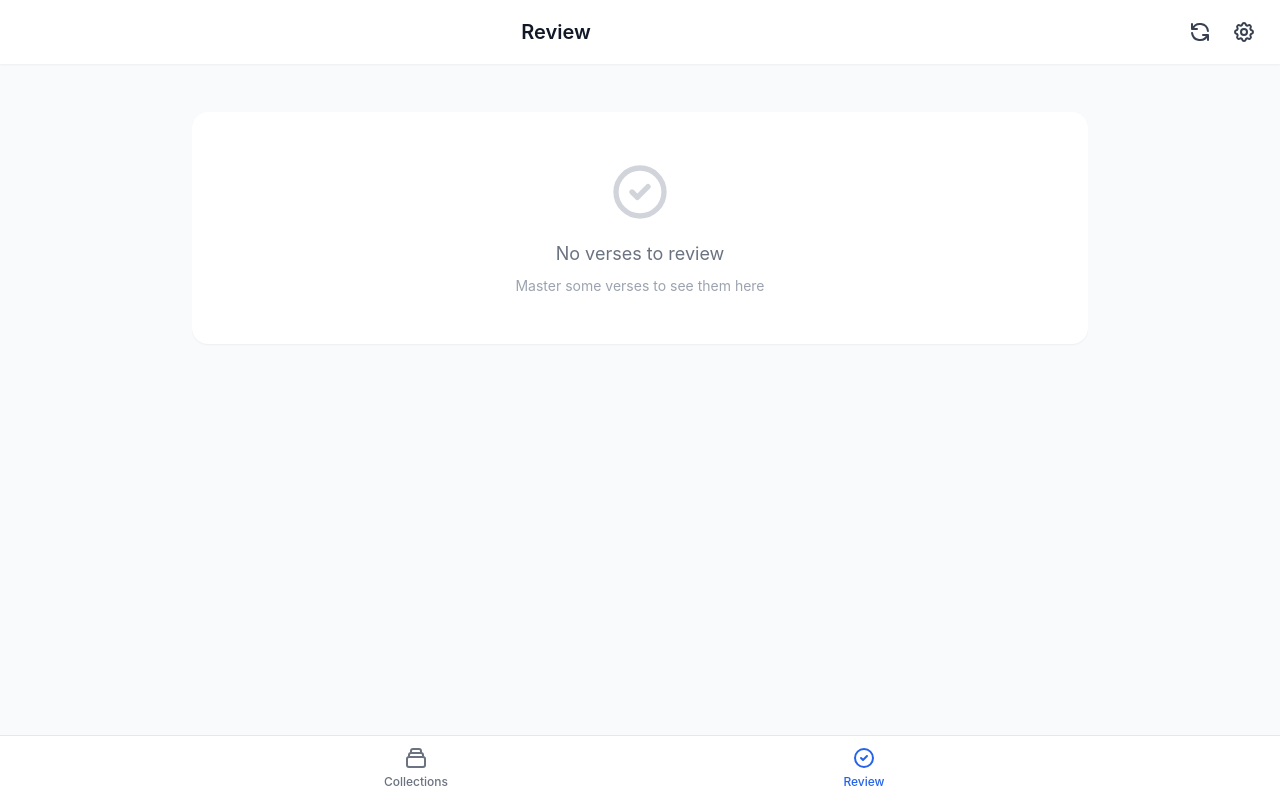
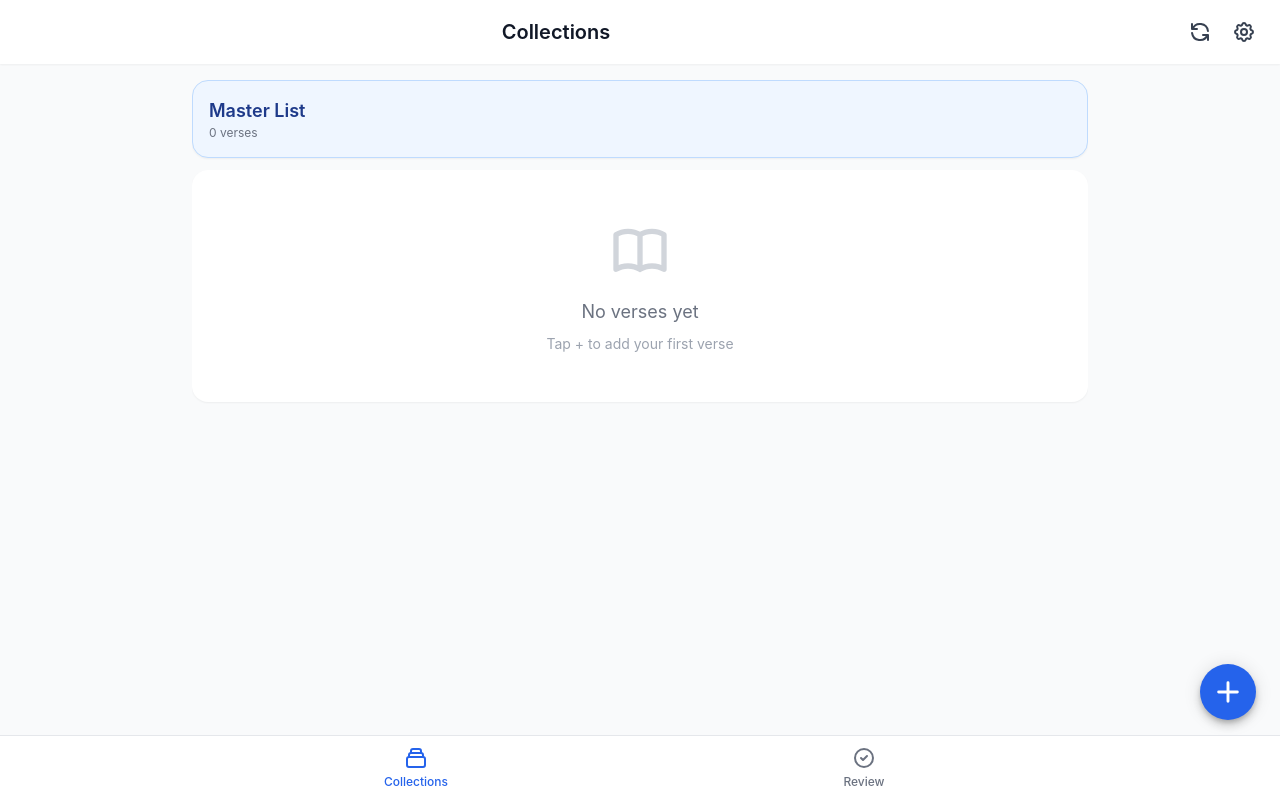
Before and after one commit to timunrau/bible-memory, a Vue app: page / in a window 1280 px wide. Built offline with nearby package versions, Linux system fonts and the light colour scheme.

Commit message:
collections is now the home screen

```diff
--- a/src/App.vue
+++ b/src/App.vue
@@ -1473,7 +1473,7 @@ export default {
     const editingVerse = ref(null)
     const editingCollection = ref(null)
     const currentCollectionId = ref(null) // null = all verses, string = specific collection
-    const currentView = ref('review-list') // 'review-list' or 'collections'
+    const currentView = ref('collections') // 'review-list' or 'collections'
     const reviewingVerse = ref(null)
     const reviewSourceList = ref(null) // Track the source list when starting a review
     const reviewSourceState = ref(null) // Track the original source navigation state
@@ -1618,13 +1618,13 @@ export default {
       } else if (state.view === 'review' || state.view === 'memorization') {
         // If coming from review/memorization, try to determine the source view
         // If we have a collectionId, we came from a collection
-        // Otherwise, assume we came from review-list
+        // Otherwise, default to collections (home screen)
         if (!state.collectionId) {
-          currentView.value = 'review-list'
+          currentView.value = 'collections'
         }
       } else {
-        // Default to review-list if no view specified
-        currentView.value = 'review-list'
+        // Default to collections if no view specified
+        currentView.value = 'collections'
       }
 
       // Restore memorization or review view
@@ -1659,8 +1659,8 @@ export default {
       if (event.state) {
         restoreNavigationState(event.state)
       } else {
-        // If no state, restore to review-list view
-        restoreNavigationState({ view: 'review-list' })
+        // If no state, restore to collections view
+        restoreNavigationState({ view: 'collections' })
       }
     }
 
@@ -1680,8 +1680,8 @@ export default {
       } else if (viewParam === 'memorization' || viewParam === 'review') {
         // These are handled by restoreNavigationState
       } else {
-        // Default to review-list if no view param
-        currentView.value = 'review-list'
+        // Default to collections if no view param
+        currentView.value = 'collections'
       }
 
       const initialState = getNavigationState()
```
